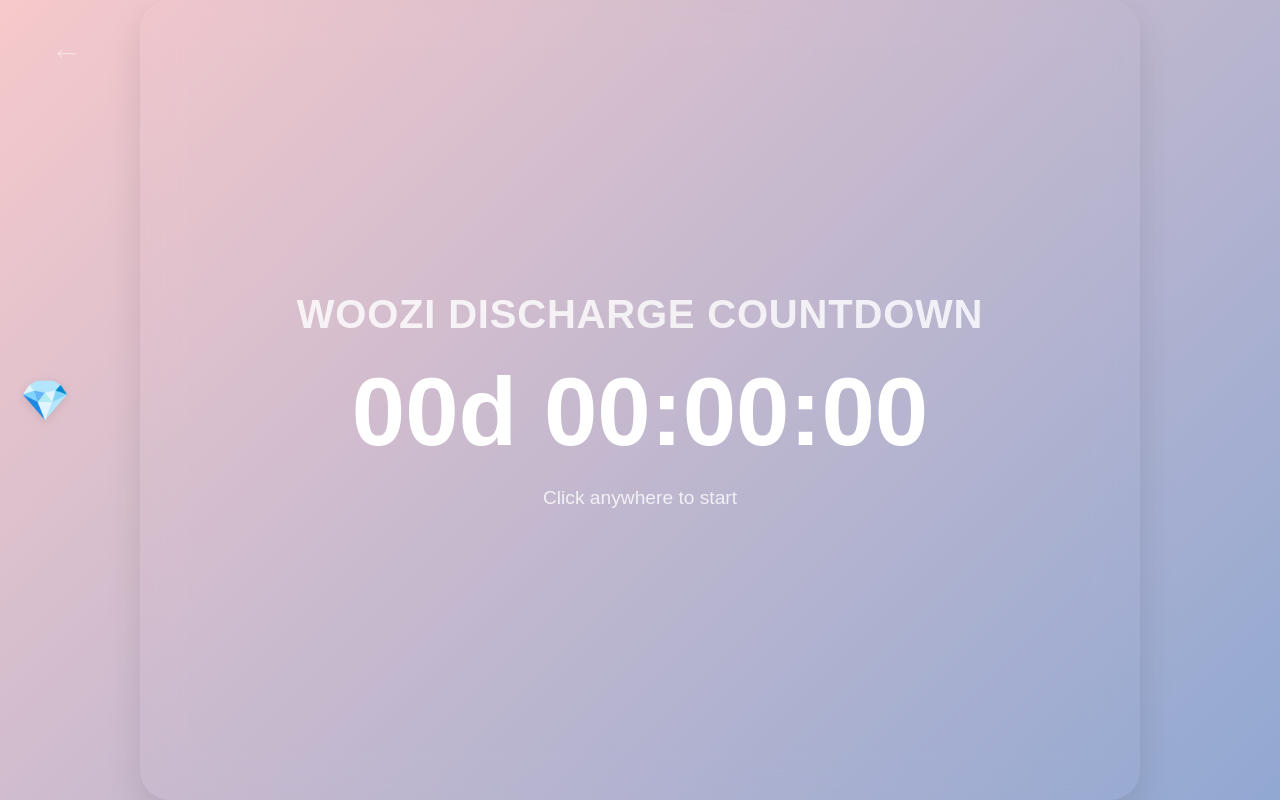
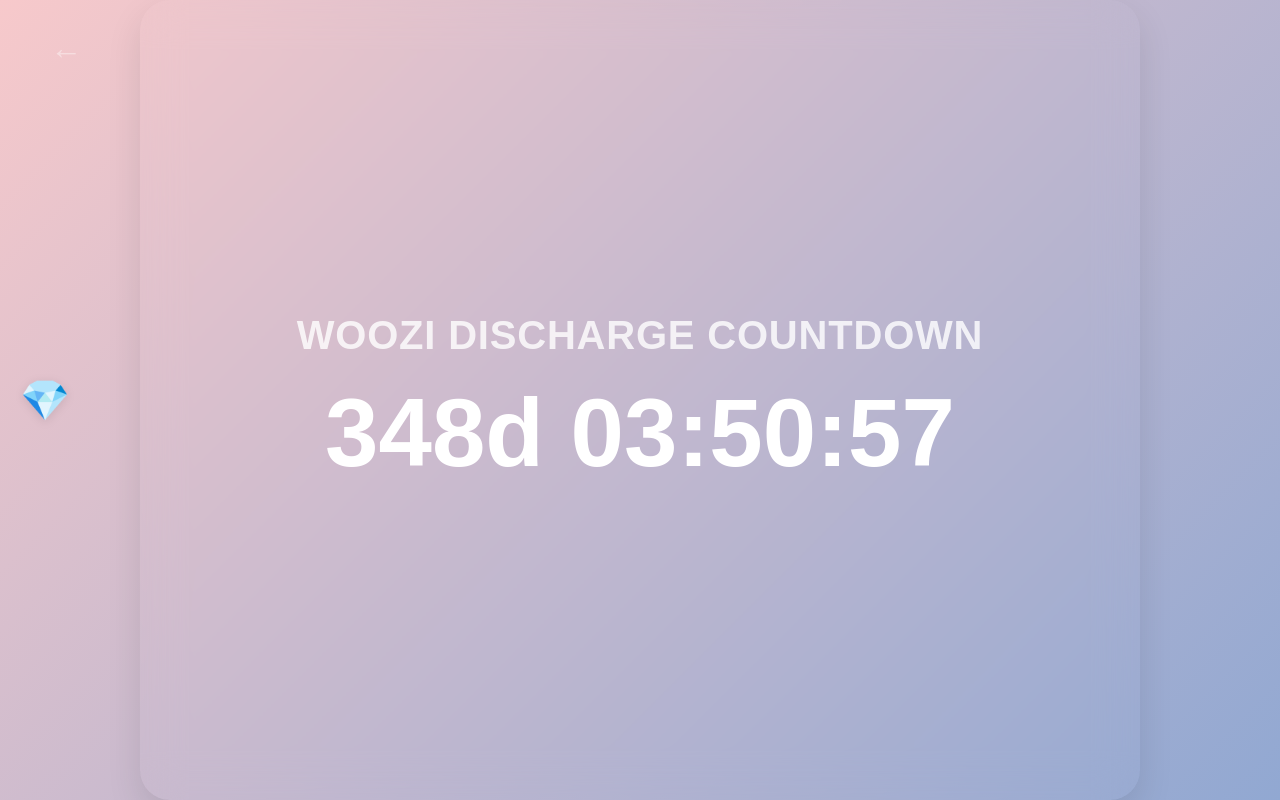
Before and after one commit to jisu-su/woozi-countdown, a plain HTML site: page index.html in a window 1280 px wide. Drawn offline with Linux system fonts and the light colour scheme; a web font is replaced by a local one.

Commit message:
click anywhere to start 삭제, script.js 정리

```diff
--- a/index.html
+++ b/index.html
@@ -21,7 +21,6 @@
         <section id="timer-page" class="page active full-screen">
             <div class="timer-label">WOOZI DISCHARGE COUNTDOWN</div>
             <div id="clock" class="countdown-display">00d 00:00:00</div>
-            <p class="click-guide">Click anywhere to start</p>
         </section>
 
         <!-- FAN -->
--- a/script.js
+++ b/script.js
@@ -1,5 +1,5 @@
 
- * 카운트다운을 계산하고 화면을 업데이트하는 함수
+/* 카운트다운을 계산하고 화면을 업데이트하는 함수
  */
 /**
  * 우지 전역일 카운트다운 및 일일 댓글 시스템
@@ -240,4 +240,4 @@ document.addEventListener('DOMContentLoaded', () => {
             }
         });
     }
-});
+});});
```
